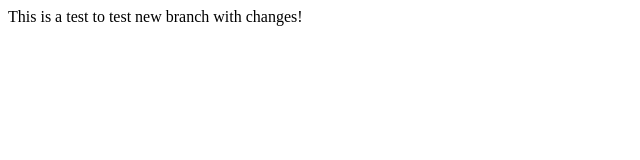
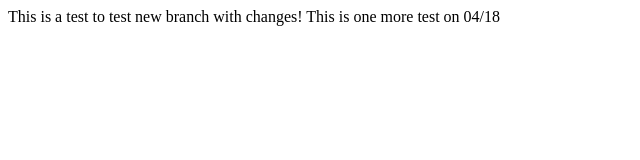
Before and after one commit to s0z8-tista/parc, a plain HTML site: page index.html in a window 1280 px wide. Shown: the whole page, without its empty margins (0-640 px from the left). Drawn offline with Linux system fonts and the light colour scheme.

Commit message:
updated 04/18

```diff
--- a/index.html
+++ b/index.html
@@ -2,5 +2,6 @@
 	<head></head>
 	<body>
 		This is a test to test new branch with changes!
+		This is one more test on 04/18
 	</body>
 </html>
```
